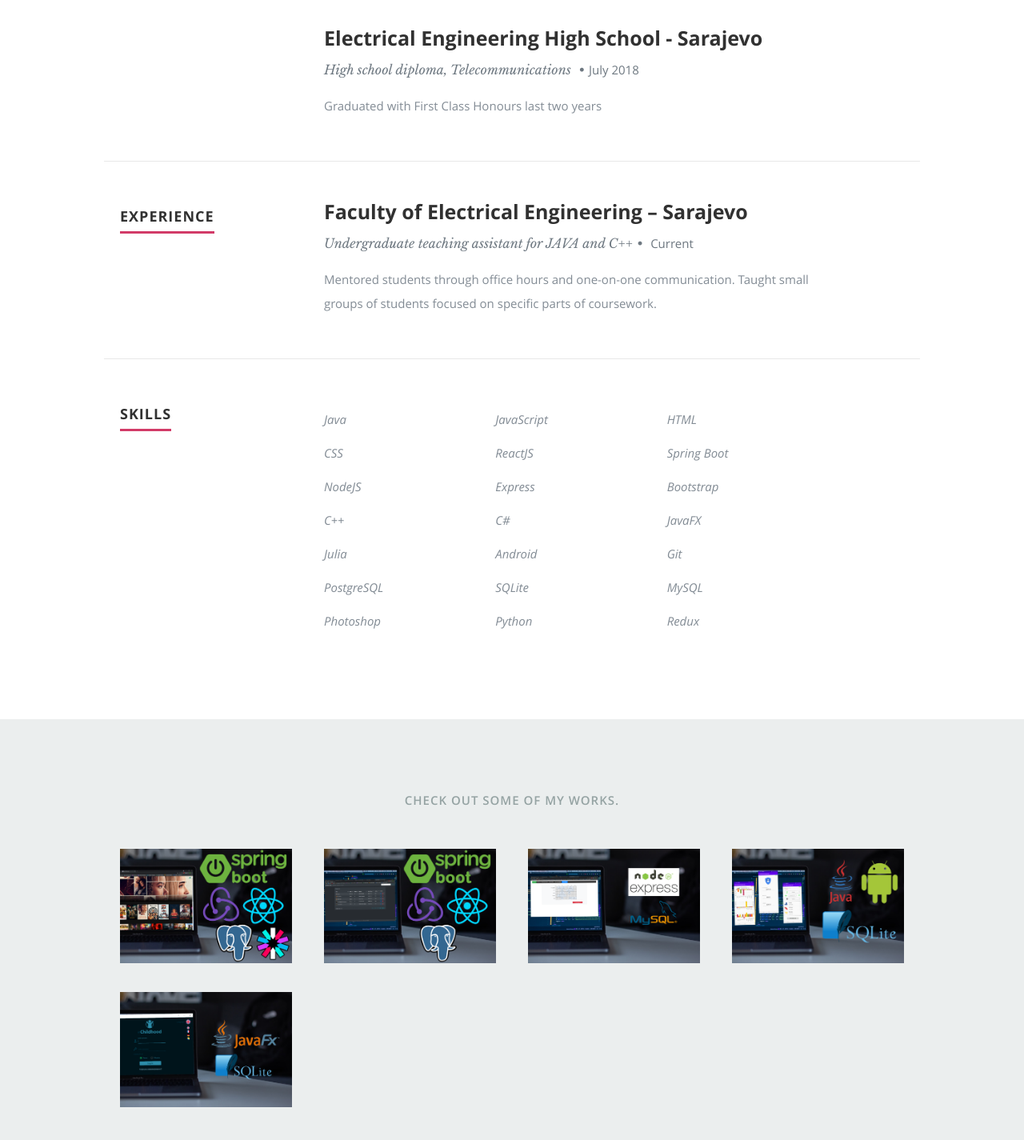
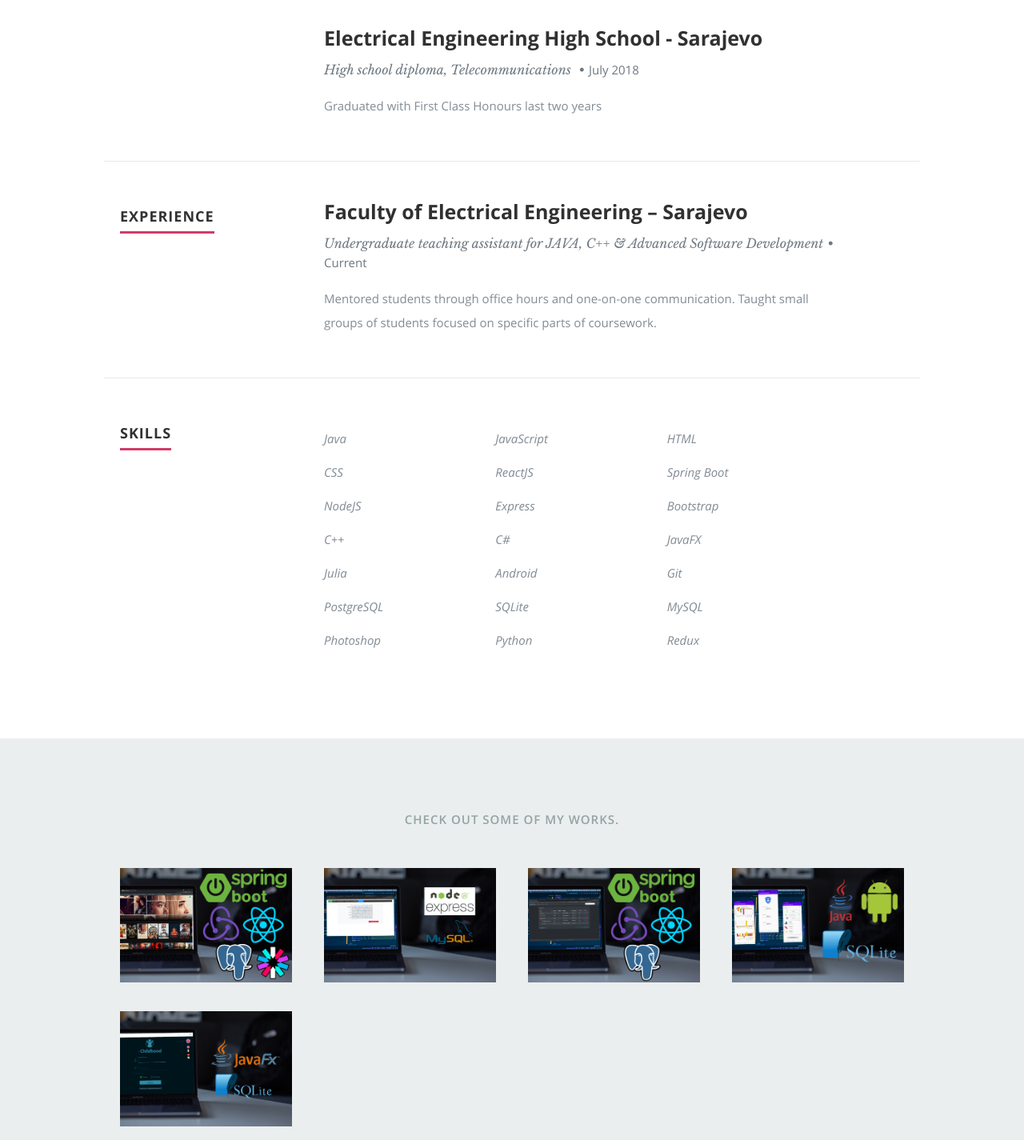
Before and after one commit to bniksic1/website, a React (Create React App) app: page / in a window 1280 px wide. Shown: the part 1577-3002 px from the top of the page at 80% size. Built offline with nearby package versions, Linux system fonts and the light colour scheme.

Commit message:
info update

```diff
--- a/src/App.js
+++ b/src/App.js
@@ -73,7 +73,7 @@ const App = () => {
               "work": [
                   {
                       "company": "Faculty of Electrical Engineering – Sarajevo",
-                      "title": "Undergraduate teaching assistant for JAVA and C++",
+                      "title": "Undergraduate teaching assistant for JAVA, C++ & Advanced Software Development",
                       "years": "Current",
                       "description": "Mentored students through office hours and one-on-one communication. Taught small groups of students focused on specific parts of coursework."
                   }
@@ -111,16 +111,16 @@ const App = () => {
                       "url": "https://github.com/bniksic1/Cinemoon"
                   },
                   {
+                      "title": "Schedule Planning",
+                      "category": "NodeJS ExpressJS MySQL",
+                      "image": "SchedulePlanning.png",
+                      "url": "https://github.com/bniksic1/SchedulePlanning"
+                  },
+                  {
                       "title": "Movie Shop",
                       "category": "Spring-Boot ReactJS PostgreSQL",
                       "image": "MovieShop.png",
                       "url": "https://github.com/bniksic1/MovieStore"
-                  },
-                  {
-                      "title": "Schedule Planning",
-                      "category": "NodeJS ExpressJS MySQL",
-                      "image": "SchedulePlanning.png",
-                      "url": "https://github.com/bniksic1/SchedulePlanning"
                   },
                   {
                       "title": "Life Transactions Manager",
```
